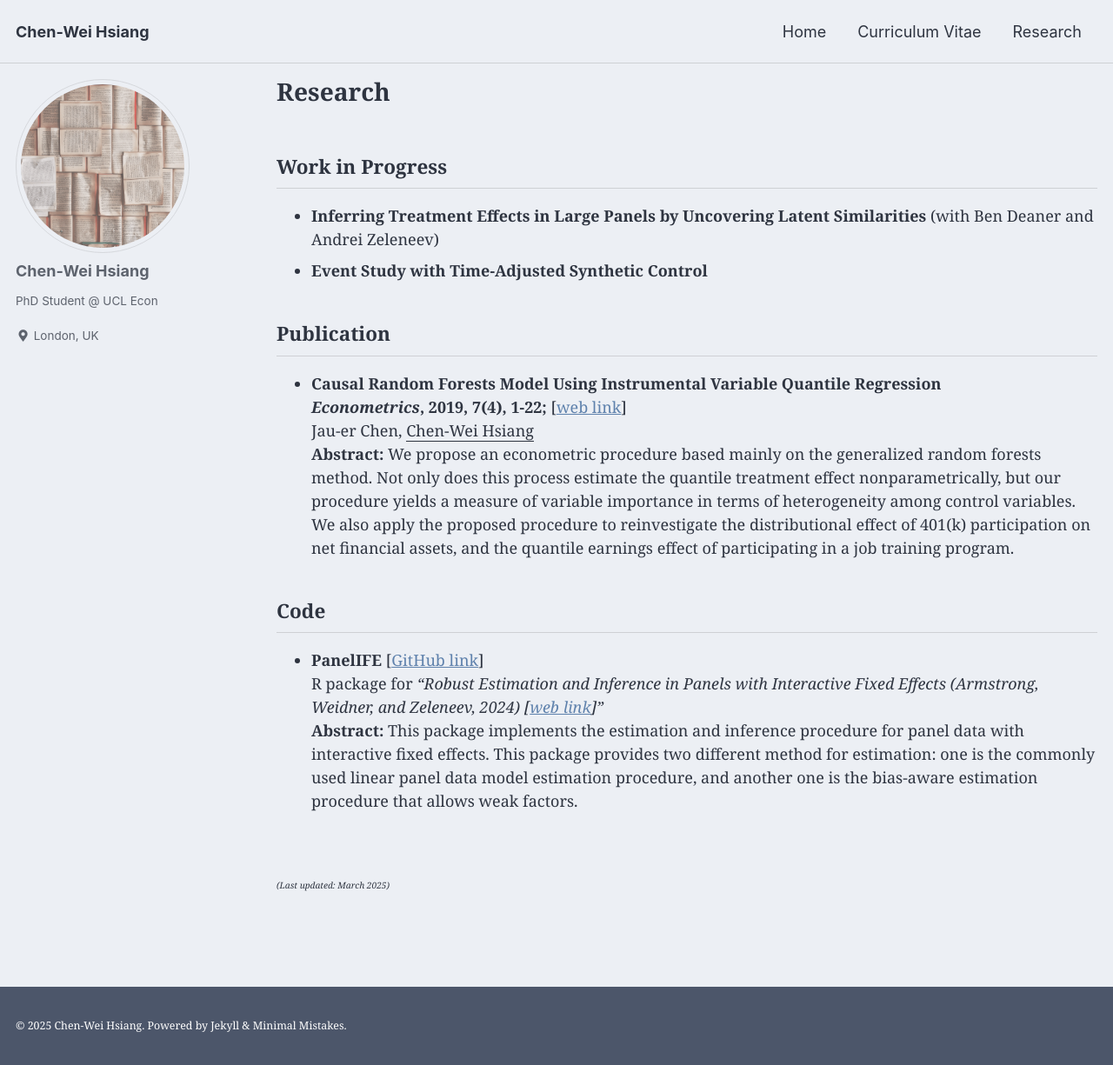
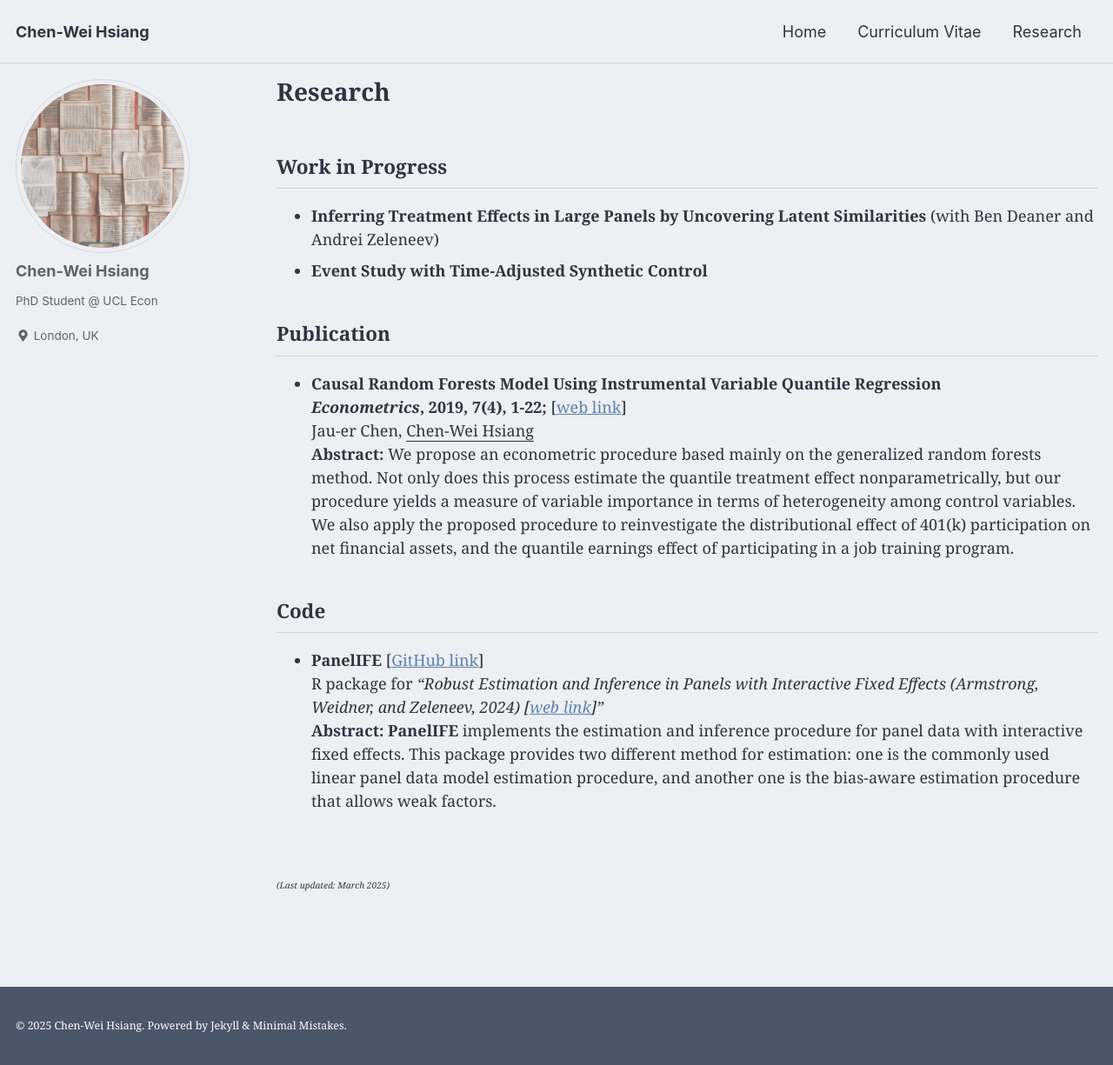
Before and after one commit to chenweihsiang/chenweihsiang.github.io, a Jekyll site: the page built from _pages/research.md, in a window 1280 px wide and 1225 px high. Shown: the whole window at 87% size. Built offline with Jekyll 4.4.1, drawn with Linux system fonts in a browser that asks for light colours; cached includes are drawn as plain includes.

Commit message:
Update research.md

```diff
--- a/_pages/research.md
+++ b/_pages/research.md
@@ -24,7 +24,7 @@ Jau-er Chen, <ins>Chen-Wei Hsiang</ins>\
 
 - **PanelIFE** [[GitHub link](https://github.com/chenweihsiang/PanelIFE)]\
 R package for *"Robust Estimation and Inference in Panels with Interactive Fixed Effects (Armstrong, Weidner, and Zeleneev, 2024) [[web link](https://arxiv.org/abs/2210.06639)]"*\
-**Abstract:** This package implements the estimation and inference procedure for panel data with interactive fixed effects. This package provides two different method for estimation: one is the commonly used linear panel data model estimation procedure, and another one is the bias-aware estimation procedure that allows weak factors.
+**Abstract:** **PanelIFE** implements the estimation and inference procedure for panel data with interactive fixed effects. This package provides two different method for estimation: one is the commonly used linear panel data model estimation procedure, and another one is the bias-aware estimation procedure that allows weak factors.
 
 
 
```
